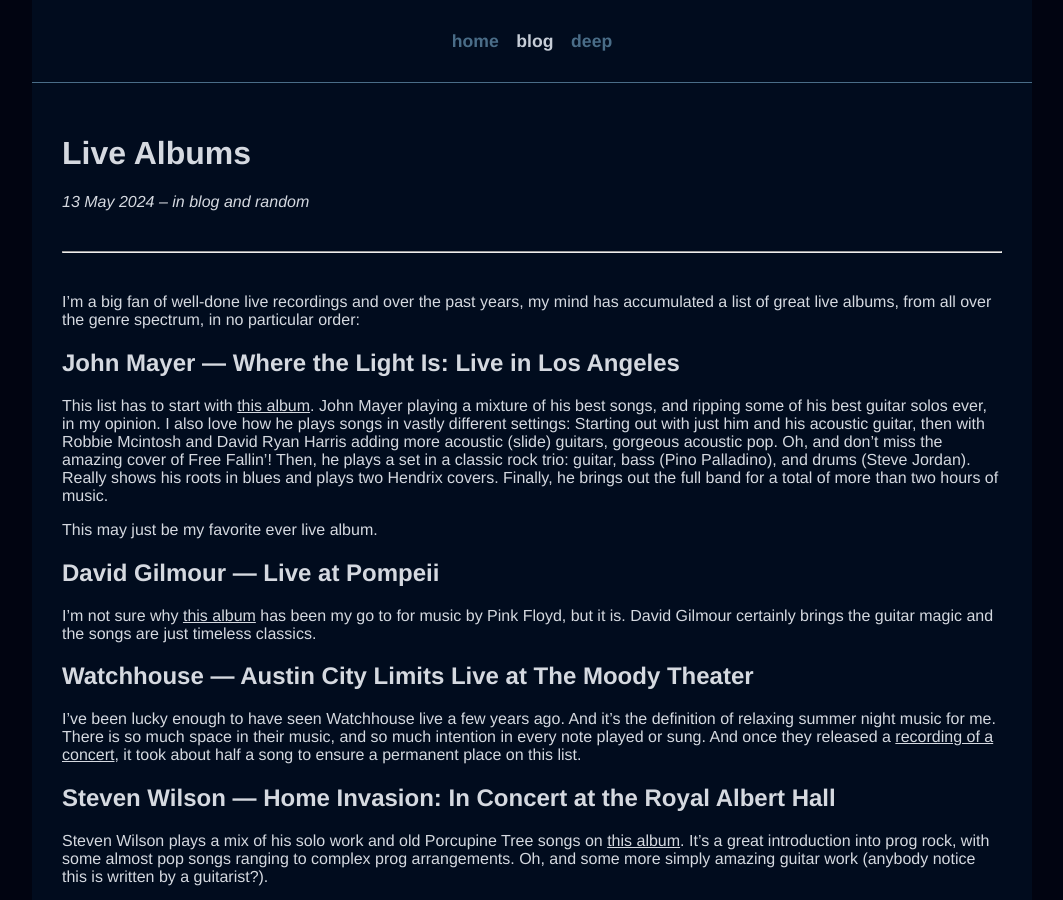
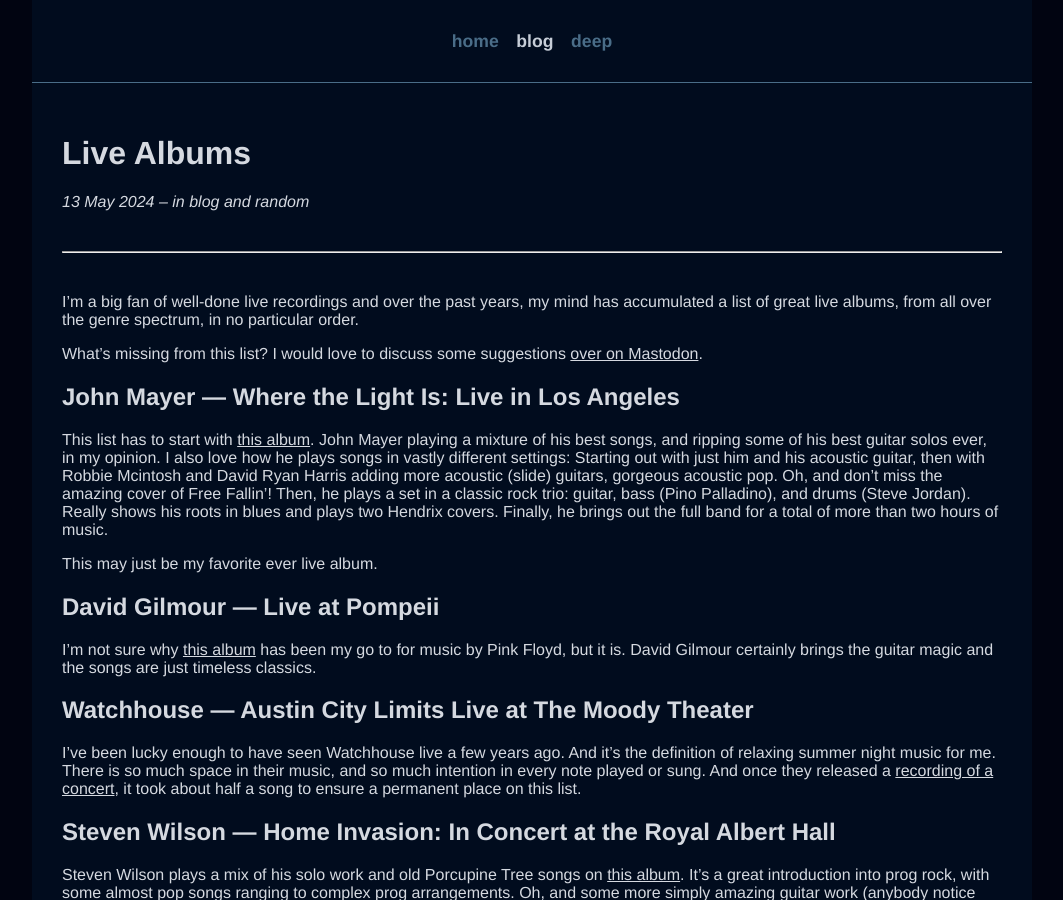
Before and after one commit to riesentoaster/valentinhuber.me, a Jekyll site: the page built from blog/random/_posts/2024-05-13-Live Albums.md, in a window 1280 px wide and 900 px high. Shown: the whole window, without its empty margins (108-1171 px from the left). Built offline with Jekyll 4.4.1, drawn with Linux system fonts in a browser that asks for light colours; nearby versions of some CDN libraries; some of the changed text lies outside the part shown.

Commit message:
Add mastodon link to live albums blog post

```diff
--- a/blog/random/_posts/2024-05-13-Live Albums.md
+++ b/blog/random/_posts/2024-05-13-Live Albums.md
@@ -3,7 +3,9 @@
 redirect_from:
   - /blog/random/2024/05/13/Live-Albums.html
 ---
-I'm a big fan of well-done live recordings and over the past years, my mind has accumulated a list of great live albums, from all over the genre spectrum, in no particular order:
+I'm a big fan of well-done live recordings and over the past years, my mind has accumulated a list of great live albums, from all over the genre spectrum, in no particular order.
+
+What's missing from this list? I would love to discuss some suggestions <a href="https://mastodon.social/@valentinonmusic" rel="me" title="Mastodon">over on Mastodon</a>.
 
 ## John Mayer — Where the Light Is: Live in Los Angeles
 This list has to start with [this album](https://en.wikipedia.org/wiki/Where_the_Light_Is_(John_Mayer_album)). John Mayer playing a mixture of his best songs, and ripping some of his best guitar solos ever, in my opinion. I also love how he plays songs in vastly different settings: Starting out with just him and his acoustic guitar, then with Robbie Mcintosh and David Ryan Harris adding more acoustic (slide) guitars, gorgeous acoustic pop. Oh, and don't miss the amazing cover of Free Fallin'! Then, he plays a set in a classic rock trio: guitar, bass (Pino Palladino), and drums (Steve Jordan). Really shows his roots in blues and plays two Hendrix covers. Finally, he brings out the full band for a total of more than two hours of music.
@@ -44,3 +46,4 @@
 ## Updates
 - 2024-06-21: Adding Cardinal Black — Live at the Memo and Jamie Cullum — Live From Jazz a Vienne
 - 2025-01-02: Adding Florence + the Machine – Symphony of Lungs - BBC Proms at the Royal Albert Hall
+- 2026-05-05: Adding Mastodon Link
```
